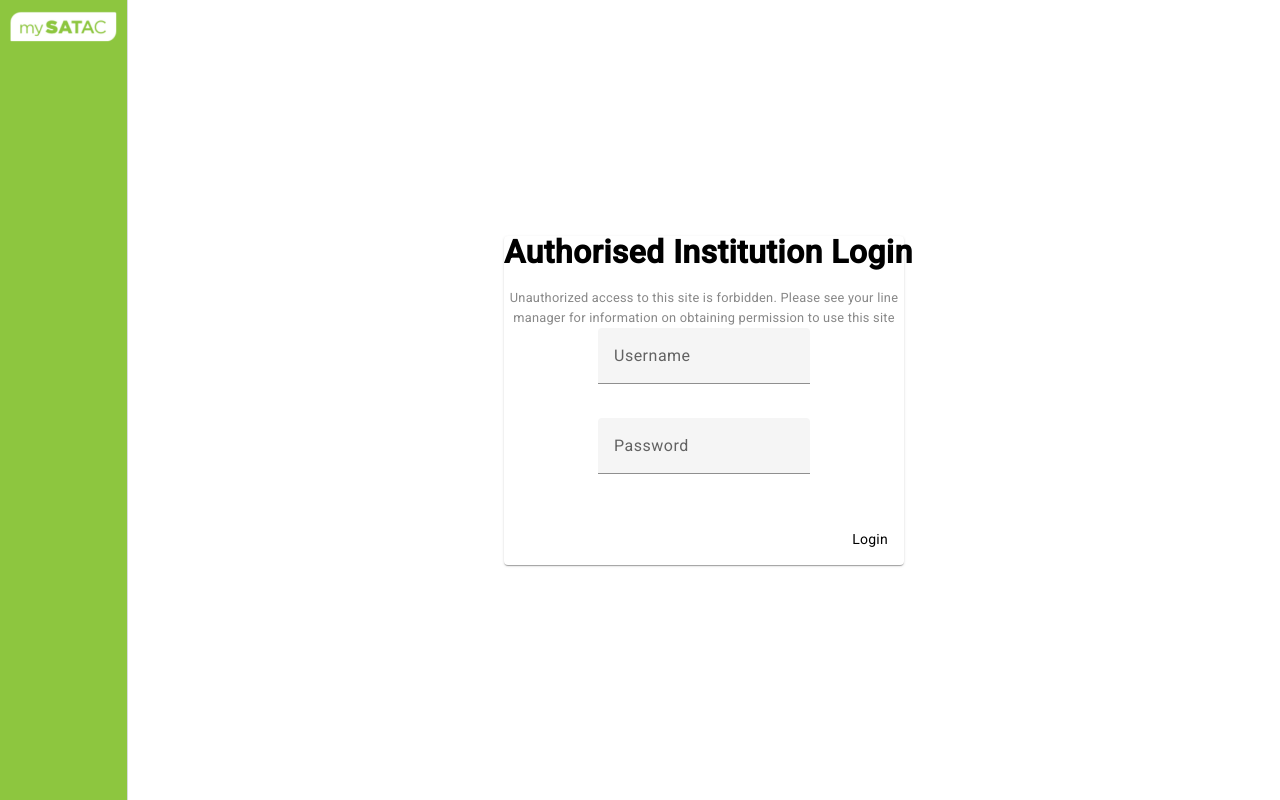
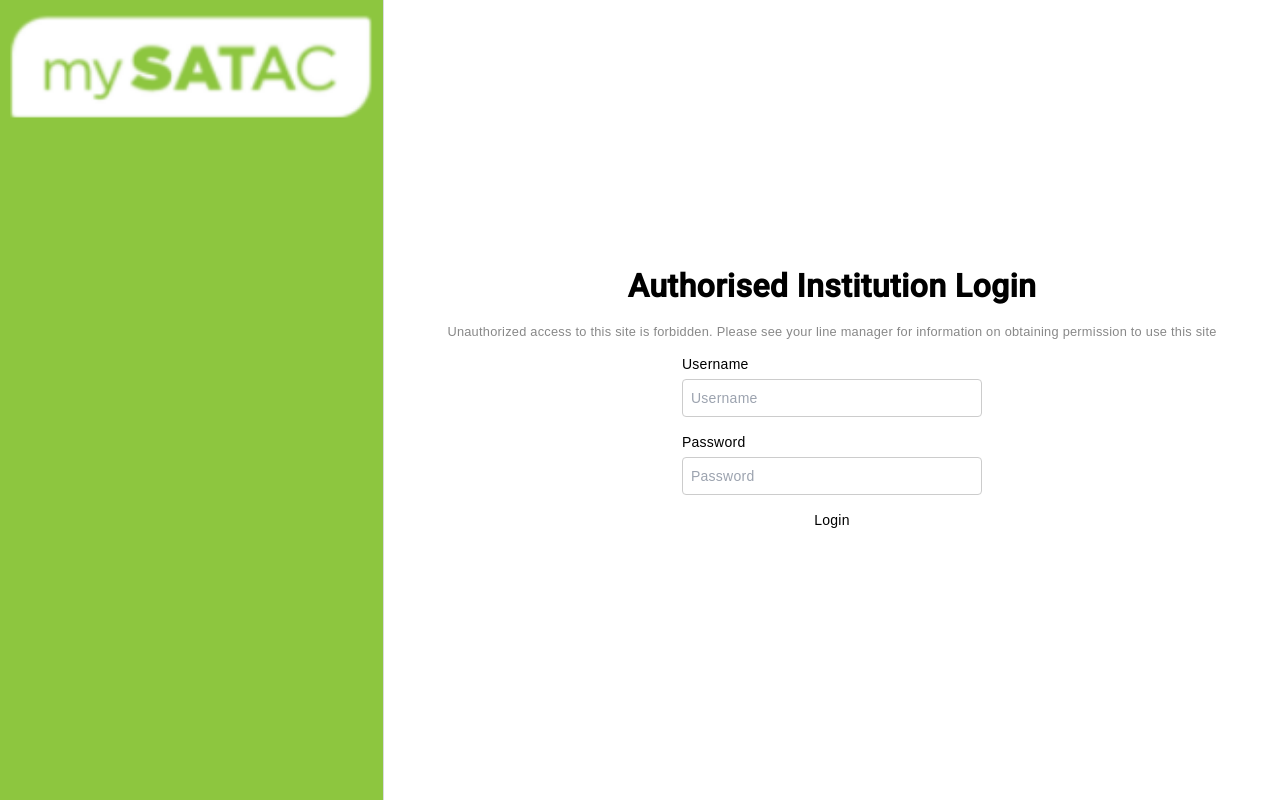
Before and after one commit to mastercs1/santasWeb, an Angular app: page /login in a window 1280 px wide. Built offline with nearby package versions, Linux system fonts and the light colour scheme.

Commit message:
nav bar for ngClass

```diff
--- a/src/app/app.component.html
+++ b/src/app/app.component.html
@@ -1,5 +1,9 @@
-<div style="text-align:center">
+<div class="grid grid-cols-6 h-screen">
+    <div class="col-span-1 h-full bg-black"></div>
 
+    <div class="col-span-4">
+        <app-navbar class="h-full"></app-navbar>
+      </div>
 
-</div>
-<div><app-navbar></app-navbar></div>
+    <div class="col-span-1 h-full bg-black"></div>
+  </div>
--- a/src/app/login/login-component.component.html
+++ b/src/app/login/login-component.component.html
@@ -1,31 +1,21 @@
+<div class="login-container">
+  <h2>Authorised Institution Login</h2>
+  <p class="note">Unauthorized access to this site is forbidden. Please see your line manager for information on obtaining permission to use this site</p>
 
-<mat-card>
-  <mat-card-title>Authorised Institution Login</mat-card-title>
-    <span class="note">Unauthorized access to this site is forbidden. Please see your line manager for information on obtaining permission to use this site</span>
-<mat-card-content>
+  <form [formGroup]="form" (ngSubmit)="submit()" class="form">
+    <div class="form-field">
+      <label for="username">Username</label>
+      <input type="text" id="username" name="username" placeholder="Username" formControlName="username">
+    </div>
 
+    <div class="form-field">
+      <label for="password">Password</label>
+      <input type="password" id="password" name="password" placeholder="Password" formControlName="password">
+      <span class="error-message">{{ errorMessage }}</span>
+    </div>
 
-
-<form [formGroup]="form" (ngSubmit)="submit()">
-  <p>
-    <mat-form-field>
-      <input type="text" matInput placeholder="Username" formControlName="username">
-    </mat-form-field>
-  </p>
-
-  <p>
-    <mat-form-field>
-      <input type="password" matInput placeholder="Password" formControlName="password">
-    </mat-form-field>
-    <mat-error>{{ errorMessage }}</mat-error>
-  </p>
-
-
-
-  <div class="button">
-    <button type="submit" mat-button>Login</button>
-  </div>
-
-</form>
-</mat-card-content>
-</mat-card>
+    <div class="button">
+      <button type="submit">Login</button>
+    </div>
+  </form>
+</div>
--- a/src/app/login/login-component.component.scss
+++ b/src/app/login/login-component.component.scss
@@ -1,56 +1,53 @@
-// :host {
-//     display: flex;
-//     justify-content: center;
-//     margin: 20% 0px;
-//   }
-
-//   .mat-form-field {
-//     width: 100%;
-//     min-width: 300px;
-//   }
-
-//   mat-card-title,
-//   mat-card-content {
-//     display: flex;
-//     justify-content: center;
-//   }
-
-//   .error {
-//     padding: 16px;
-//     width: 300px;
-//     color: white;
-//     background-color: red;
-//   }
-
-//   .button {
-//     display: flex;
-//     justify-content: flex-end;
-//   }
-:host {
+.login-container {
   display: flex;
-  justify-content: center; /* Center horizontally */
-  align-items: center; /* Center vertically */
-  height: 100vh; /* Set the height to the full viewport height */
-  margin: 0; /* Remove default margin */
-  padding: 0; /* Remove default padding */
+  flex-direction: column;
+  align-items: center;
+  justify-content: center;
+  height: 100vh;
+  margin: 0;
+  padding: 0;
+  font-family: Arial, sans-serif; /* Set the desired font */
 }
 
-mat-card {
-  width: 400px; /* Adjust the width as needed */
-  text-align: center; /* Center card content */
+.login-container h2 {
+  font-weight: bold;
+  font-size: 2rem;
+  margin-bottom: 20px;
 }
 
-mat-card-title {
-  font-weight: bold; /* Make title bold */
-  font-size: 2rem; /* Set font size as needed */
-  margin-bottom: 20px; /* Add space below the title */
-  white-space: nowrap;/*Prevent line breaks */
+.form {
+  display: flex;
+  flex-direction: column;
+  align-items: center;
 }
-  .button {
-    display: flex;
-    justify-content: flex-end;
-  }
-  .note {
-    font-size: 0.8rem; /* Set smaller font size */
-    color: #888; /* Set a lighter color */
-  }
+
+.form-field {
+  margin-bottom: 15px;
+}
+
+.form-field label {
+  display: block;
+  margin-bottom: 5px;
+}
+
+.form-field input {
+  width: 300px; /* Adjust width as needed */
+  padding: 8px;
+  border-radius: 4px;
+  border: 1px solid #ccc;
+}
+
+.error-message {
+  color: red;
+  font-size: 12px;
+  margin-top: 5px;
+}
+
+.note {
+  font-size: 0.8rem;
+  color: #888;
+}
+
+.button {
+  text-align: center;
+}
--- a/src/app/nav-bar/nav-bar.component.html
+++ b/src/app/nav-bar/nav-bar.component.html
@@ -1,6 +1,7 @@
 
 <div class="container">
-<div class="sideBar">
+
+<div [ngClass]="{'sideBar': !isLoggedIn, 'smallSideBar': isLoggedIn}">
     <img mat-card-image src="../../assets/mysatac-logo-dark.png">
 
 </div>
@@ -11,8 +12,6 @@
  <router-outlet></router-outlet>
 
 </div>
-<!-- <div class="sideBar">
-    <img mat-card-image src="../../assets/mysatac-logo-dark.png">
-</div> -->
+
 
 </div>
--- a/src/app/nav-bar/nav-bar.component.scss
+++ b/src/app/nav-bar/nav-bar.component.scss
@@ -8,7 +8,19 @@
     flex-direction: column;
     justify-content: space-between;
     height: 100%;
-    width: 10%;
+    width: 30%;
+    border-right: 1px solid #D7DBDD;
+    background-color: #8dc63f;
+    padding: 10px;
+}
+
+.smallSideBar {
+    display: flex;
+    min-height: 100vh;
+    flex-direction: column;
+    justify-content: space-between;
+    height: 100%;
+    width: 15%;
     border-right: 1px solid #D7DBDD;
     background-color: #8dc63f;
     padding: 10px;
--- a/src/app/nav-bar/nav-bar.component.ts
+++ b/src/app/nav-bar/nav-bar.component.ts
@@ -16,6 +16,7 @@ export class NavbarComponent implements OnInit{
   ngOnInit() {
     this.authService.isLoggedIn$.subscribe(isLoggedIn => {
       this.isLoggedIn = isLoggedIn;
+      console.log("isLoggedIn =" + isLoggedIn);
     });
   }
 
```
